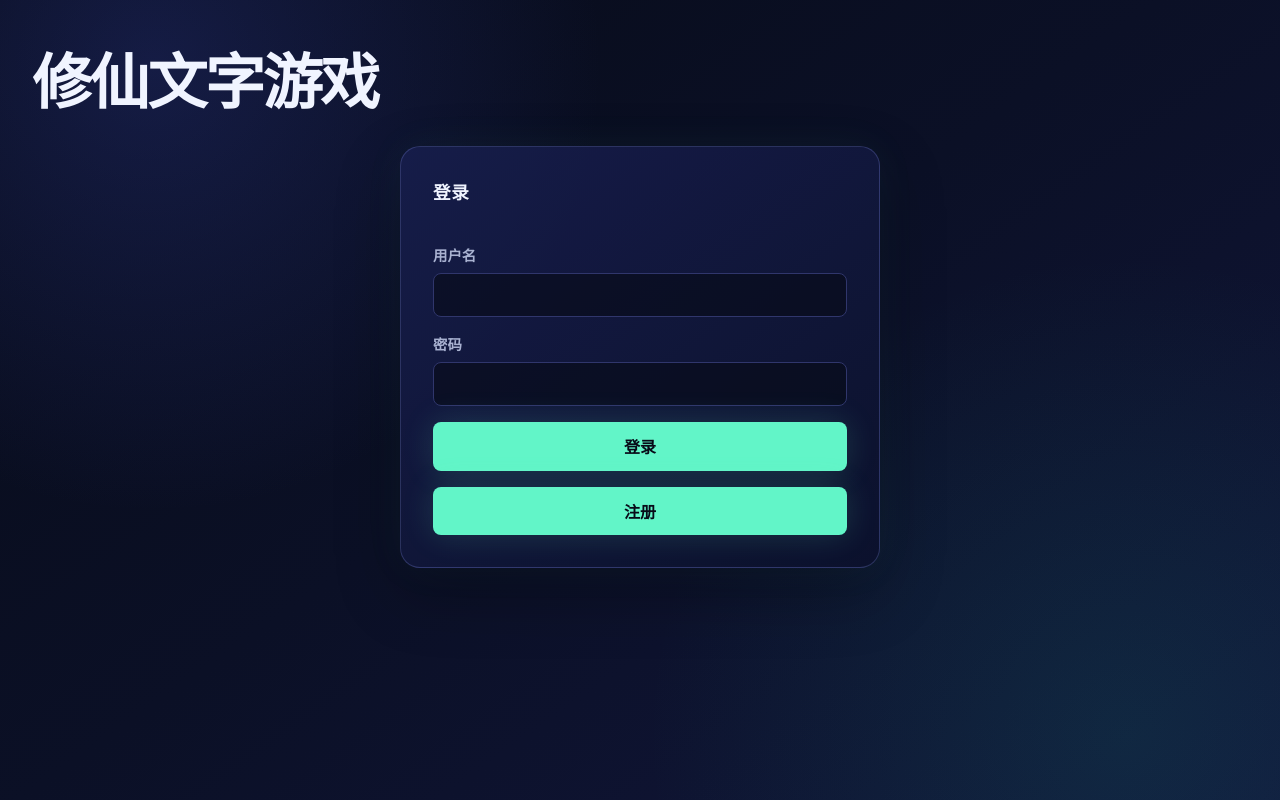
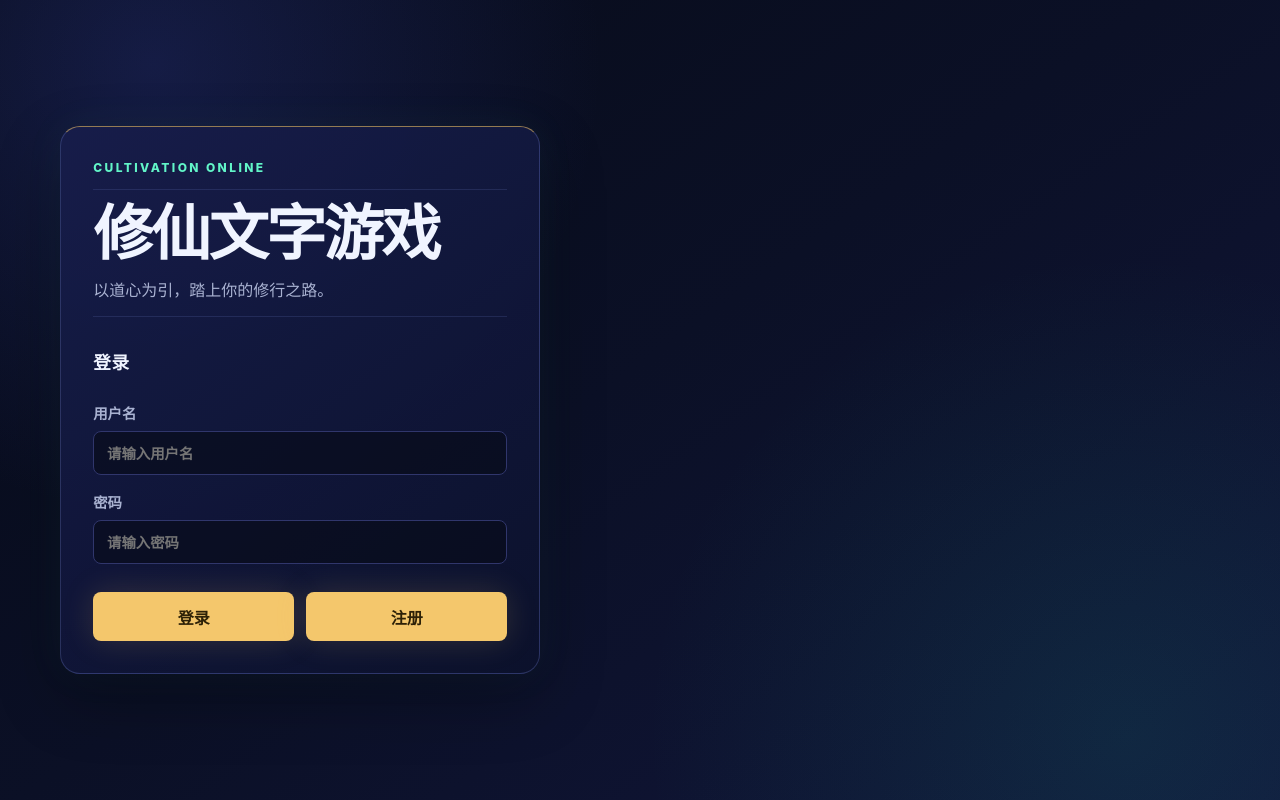
Before and after one commit to Bluepants94/dao-web, a React (Vite) app in the folder apps/web/: page / in a window 1280 px wide. Built offline with nearby package versions, Linux system fonts and the light colour scheme; no server answers.

Commit message:
feat: polish cultivation game page layout

```diff
--- a/apps/web/src/pages/GamePage.tsx
+++ b/apps/web/src/pages/GamePage.tsx
@@ -7,6 +7,7 @@ import { useHeartbeat } from '../hooks/useHeartbeat';
 export function GamePage() {
   const [token, setToken] = useState(() => playerClient.getToken());
   const [authMode, setAuthMode] = useState<'login' | 'register'>('login');
+  const [username, setUsername] = useState('修行者');
   const [player, setPlayer] = useState<PlayerState>();
   const [error, setError] = useState<string>();
   const [isAuthenticating, setIsAuthenticating] = useState(false);
@@ -41,6 +42,7 @@ export function GamePage() {
     try {
       if (authMode === 'login') await playerClient.login(credentials);
       else await playerClient.register(credentials);
+      setUsername(credentials.username);
       setToken(playerClient.getToken());
     } catch (reason) {
       setError(reason instanceof Error ? reason.message : '认证失败');
@@ -63,32 +65,53 @@ export function GamePage() {
 
   if (!token) {
     return (
-      <main>
+      <main className="auth-shell">
+        <section className="auth-card" aria-label="身份验证">
+          <p className="game-kicker">Cultivation Online</p>
           <h1>修仙文字游戏</h1>
-        {error && <p role="alert">{error}</p>}
-        <form onSubmit={handleAuthentication}>
+          <p className="game-subtitle">以道心为引，踏上你的修行之路。</p>
+          {error && <p className="status-message" role="alert">{error}</p>}
+          <form className="auth-form" onSubmit={handleAuthentication}>
             <h2>{authMode === 'login' ? '登录' : '注册'}</h2>
-          <label>用户名 <input name="username" required /></label>
-          <label>密码 <input name="password" type="password" required /></label>
-          <button type="submit" disabled={isAuthenticating}>{authMode === 'login' ? '登录' : '注册'}</button>
-          <button type="button" onClick={() => setAuthMode(authMode === 'login' ? 'register' : 'login')}>
+            <label>用户名 <input name="username" placeholder="请输入用户名" required /></label>
+            <label>密码 <input name="password" type="password" placeholder="请输入密码" required /></label>
+            <div className="auth-form__actions">
+              <button className="button-primary" type="submit" disabled={isAuthenticating}>{authMode === 'login' ? '登录' : '注册'}</button>
+              <button className="auth-form__toggle" type="button" onClick={() => setAuthMode(authMode === 'login' ? 'register' : 'login')}>
                 {authMode === 'login' ? '注册' : '登录'}
               </button>
+            </div>
           </form>
+        </section>
       </main>
     );
   }
 
   if (!player) {
-    return <main><p role="status">{error ?? '正在加载角色状态…'}</p></main>;
+    return (
+      <main className="loading-shell">
+        <div className="loading-orb" aria-hidden="true" />
+        {error && <p className="status-message" role="alert">{error}</p>}
+        <p className="loading-message" role="status">正在加载角色状态…</p>
+      </main>
+    );
   }
 
   return (
-    <main className="game-page">
+    <main className="game-shell">
+      <header className="game-header">
+        <div className="game-header__copy">
+          <p className="game-kicker">Cultivation Online</p>
           <h1>修仙文字游戏</h1>
+          <p className="game-subtitle">{username} · {player.realm} · {player.isOnline ? '在线' : '离线'}</p>
+        </div>
+        <div className="game-header__mark" aria-hidden="true">道</div>
+      </header>
       {error && <p role="alert">{error}</p>}
+      <div className="game-layout">
         <PlayerStatsPanel player={player} />
         <MeditationPanel player={player} onBreakthrough={handleBreakthrough} isBreakingThrough={isBreakingThrough} />
+      </div>
     </main>
   );
 }
--- a/apps/web/src/styles.css
+++ b/apps/web/src/styles.css
@@ -125,6 +125,28 @@ input:focus {
   min-height: 100vh;
   margin: 0 auto;
   padding: clamp(1.5rem, 4vw, 4rem) 0;
+}
+
+.auth-shell,
+.loading-shell {
+  display: grid;
+  align-content: center;
+  justify-items: center;
+  gap: var(--space-4);
+}
+
+.loading-orb {
+  width: 4.5rem;
+  height: 4.5rem;
+  border: 0.35rem solid rgba(98, 245, 200, 0.2);
+  border-top-color: var(--cyan-green);
+  border-radius: 50%;
+  box-shadow: var(--shadow-aura);
+  animation: loading-orb-spin 900ms linear infinite;
+}
+
+@keyframes loading-orb-spin {
+  to { transform: rotate(1turn); }
 }
 
 main {
@@ -554,6 +576,10 @@ main:has(> section) > section:last-of-type button:hover:not(:disabled) {
   margin: 0 auto;
 }
 
+.auth-card .game-subtitle {
+  margin-bottom: var(--space-5);
+}
+
 main:has(> form) > form {
   width: min(100%, 30rem);
   margin: 0 auto;
```
Also changed, not shown: 1 other file (tests, documents, lock files or other folders). Lines whose indentation alone changed are shown as unchanged.
